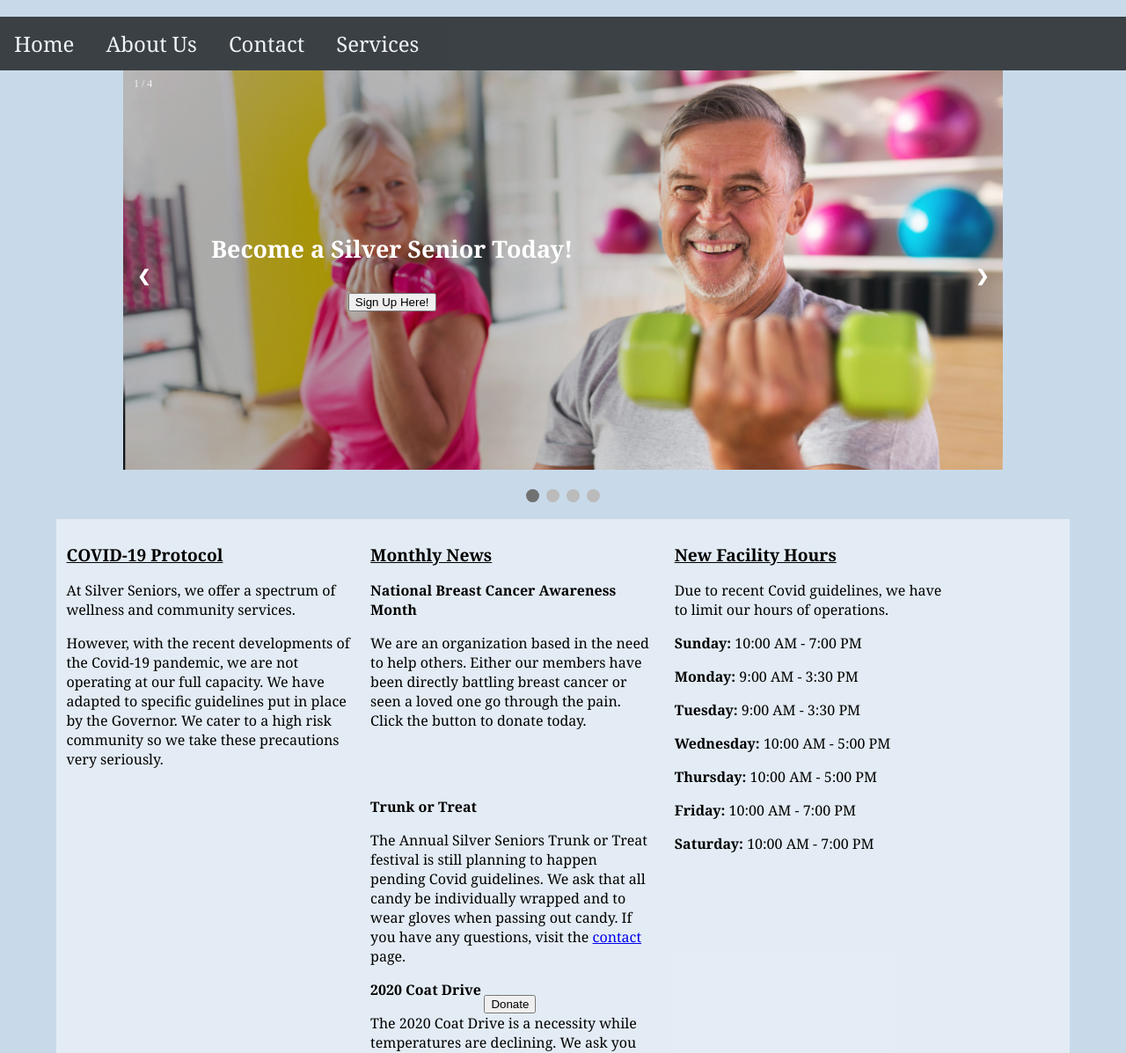
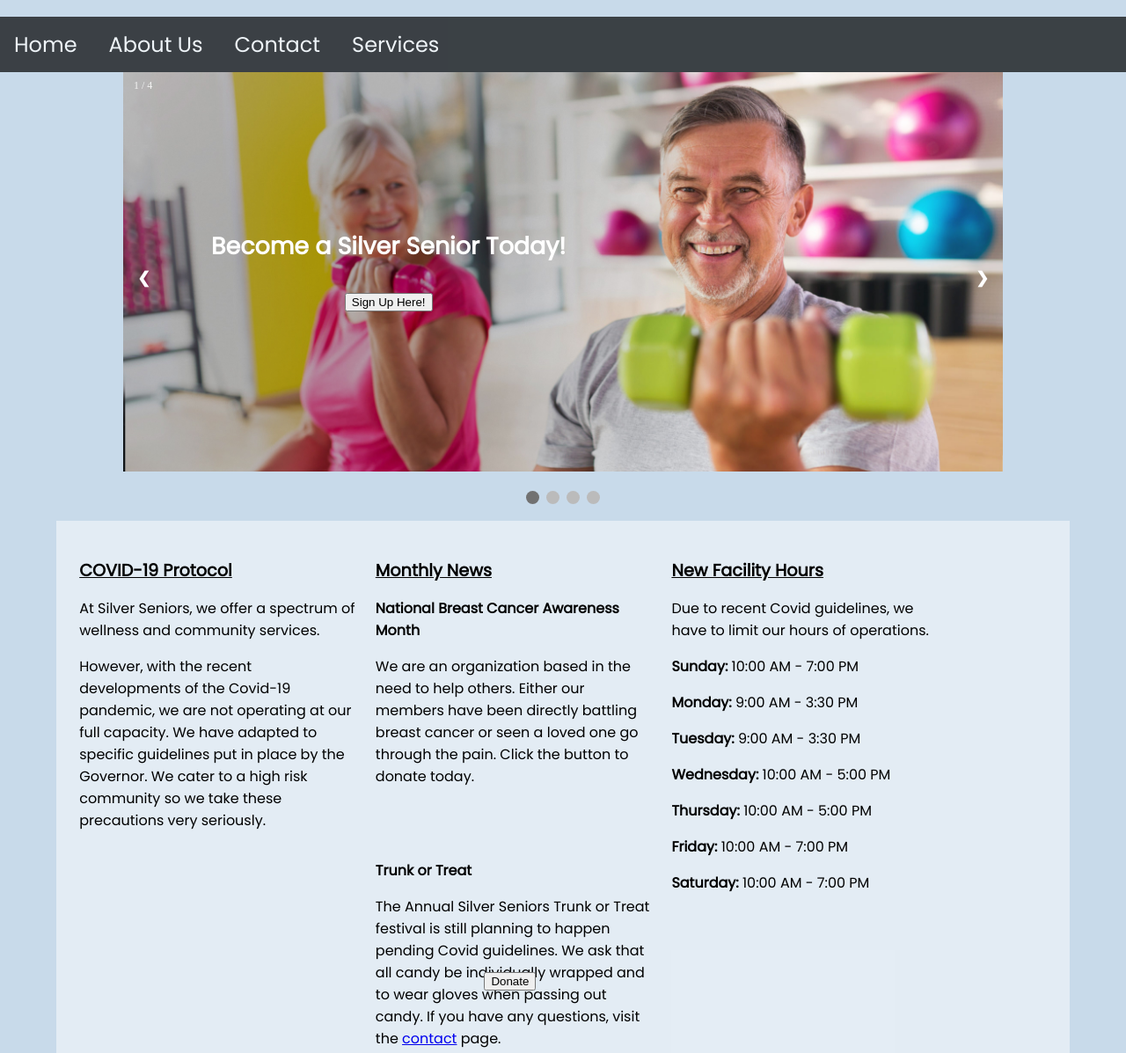
Before and after one commit to cschepers0002/silverseniors, a plain HTML site: page index.html in a window 1280 px wide. Shown: the part 191-1388 px from the top of the page at 88% size. Drawn offline with Linux system fonts and the light colour scheme.

Commit message:
Add files via upload

```diff
--- a/styles.css
+++ b/styles.css
@@ -28,7 +28,7 @@ START Nav Styles for MOBILE
 .topnav a {
  color: white;
  text-decoration: none;
- font-family: Georgia;
+ font-family: 'Poppins', sans-serif;
  font-size: 1.5em;
   /* Leave the styles below alone */
    display: inline-block;
@@ -106,7 +106,7 @@ HERO STYLES
 /* Place text in the middle of the image */
 .button-text {
   font-size: 1.4em;
-  font-family: Georgia;
+  font-family: 'Poppins', sans-serif;
   text-align: center;
   position: absolute;
   bottom: 40%;
@@ -116,10 +116,10 @@ HERO STYLES
 
 .donate-button {
   font-size: 1.4em;
-  font-family: Georgia;
+  font-family: 'Poppins', sans-serif;
   text-align: center;
   position: absolute;
-  bottom: -68%;
+  bottom: -65%;
   left: 43%;
   color: white;
 }
@@ -245,6 +245,7 @@ p{
     width:90%;
     background-color: rgba(255, 255, 255, 0.5);
     color: black;
+    padding: 15px;
 
 }
 
@@ -255,7 +256,8 @@ p{
 }
 .col{
    width:100%;
-   font-family: Georgia;
+   font-family: 'Poppins', sans-serif;
+
 }
 
 footer{
```
